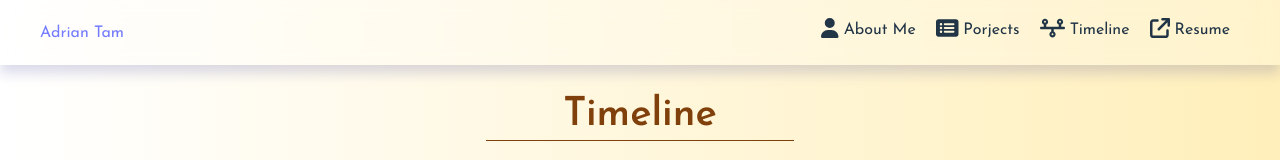
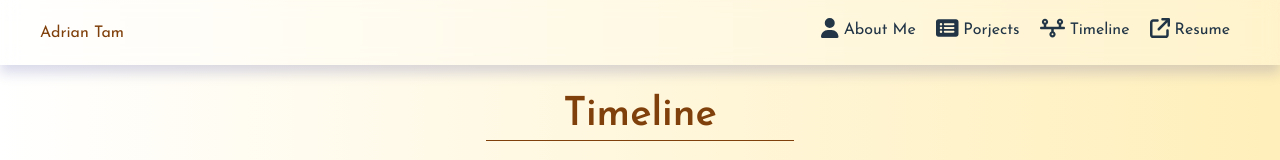
Before and after one commit to kayeungadrian-tam/adrian-tam, a Vue app: page /timeline in a window 1280 px wide. In both pictures the pointer is over the link "Adrian Tam". Shown: the top 160 px of the page. Built offline with nearby package versions, Linux system fonts and the light colour scheme.

Commit message:
fix link hover color

```diff
--- a/src/assets/css/header.css
+++ b/src/assets/css/header.css
@@ -17,6 +17,14 @@ ol {
 a {
   color: inherit;
   text-decoration: none;
+}
+
+a .router-link-exact-active{
+  color: red;
+}
+
+a:hover{
+  color: #80400b;
 }
 
 header {
@@ -136,7 +144,7 @@ header {
 .el-menu-item:hover,
 .el-sub-menu__title:hover {
   background-color: rgba(220, 220, 220, 1) !important;
-  color: #b88230 !important;
+  color: #b88230;
   font-weight: bold;
 }
 
```
